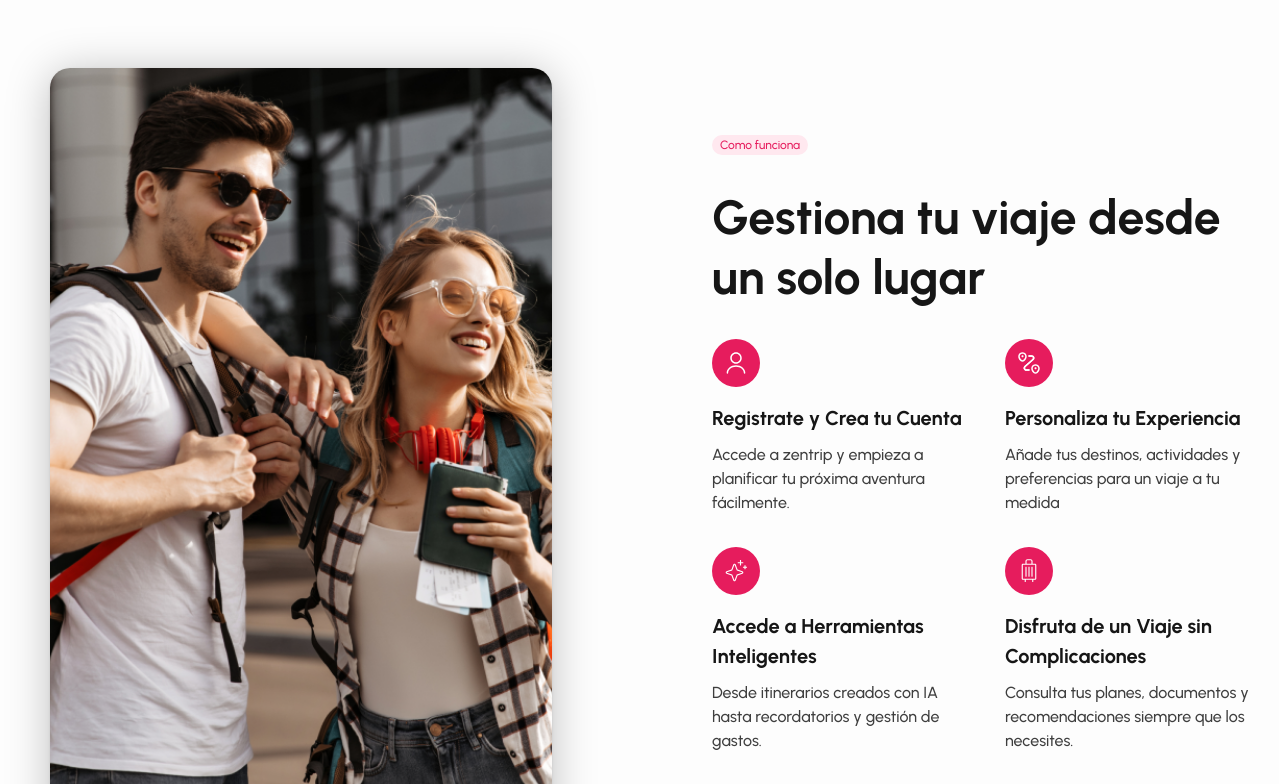
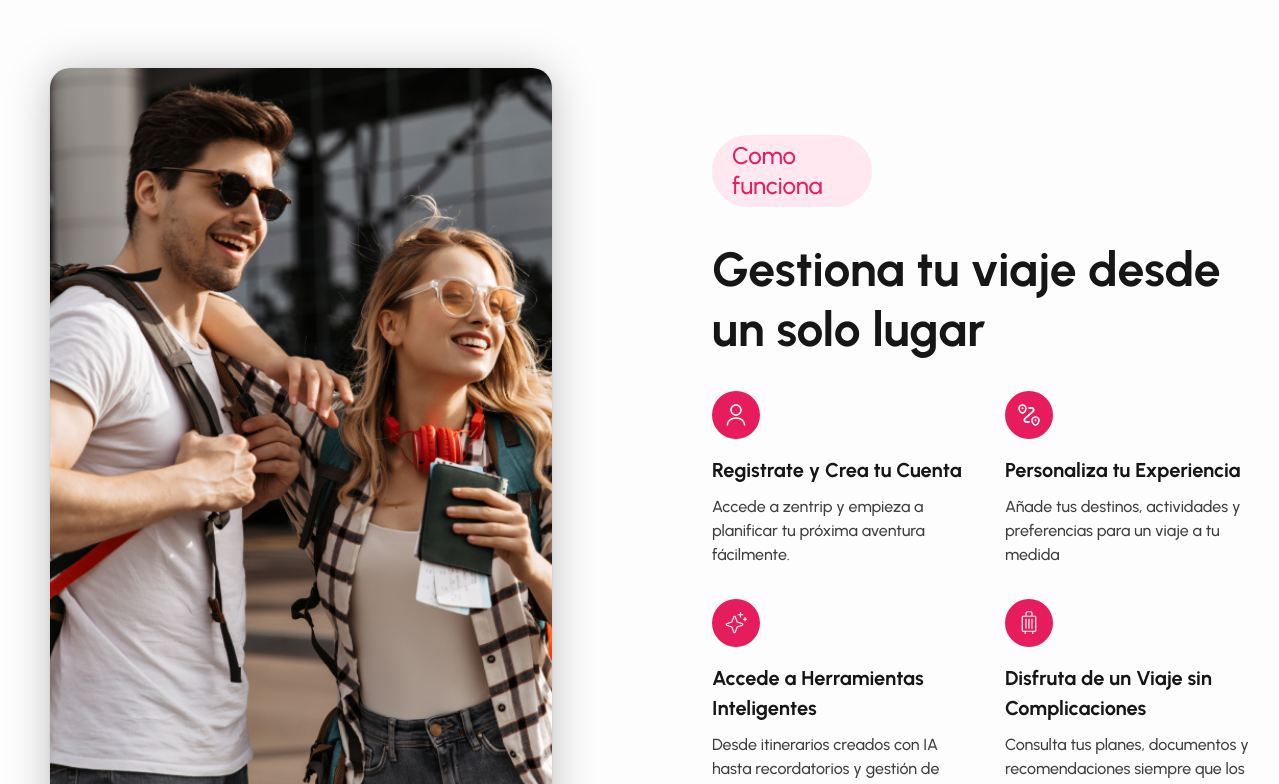
Before and after one commit to Ignacio918/viajes-app, a React (Vite) app in the folder viajes-app/: page / in a window 1536 px wide. Shown: the part 920-1704 px from the top of the page, without its empty margins (110-1389 px from the left). Built offline with nearby package versions, Linux system fonts and the light colour scheme; a web font is replaced by a local one.

Commit message:
arreglos en benefits y howitworks en nombre del badge

```diff
--- a/viajes-app/src/pages/Benefits.tsx
+++ b/viajes-app/src/pages/Benefits.tsx
@@ -41,8 +41,8 @@ const Benefits = () => {
             <div className="Frame22">
               <div className="Frame47">
                 <div className="Frame39">
-                  <div className="BadgeBenefits">
-                    <div className="Text">Beneficios</div>
+                  <div className="SectionBadge">
+                    <div className="SectionBadge__text">Beneficios</div>
                   </div>
                   <h2 className="main-title">Todo lo que zentrip puede hacer por ti</h2>
                 </div>
--- a/viajes-app/src/pages/HowItWorks.tsx
+++ b/viajes-app/src/pages/HowItWorks.tsx
@@ -19,7 +19,9 @@ const HowItWorks = () => {
         </div>
 
         <div className="how-it-works__right">
-          <div className="how-it-works__badge">Como funciona</div>
+          <div className="SectionBadge">
+            <span className="SectionBadge__text">Como funciona</span>
+          </div>
 
           <h2 className="how-it-works__title">
             Gestiona tu viaje desde un solo lugar
--- a/viajes-app/src/styles/Benefits.css
+++ b/viajes-app/src/styles/Benefits.css
@@ -39,13 +39,13 @@
   @apply flex flex-col gap-4;
 }
 
-.BadgeBenefits {
+.SectionBadge {
   @apply flex items-center justify-center bg-[#FFE8EF] rounded-[36px];
   width: 69px;
   height: 22px;
 }
 
-.BadgeBenefits .Text {
+.SectionBadge__text {
   @apply text-[#E61C5D] font-urbanist font-medium;
   font-size: 12px;
   line-height: 18px;
@@ -269,14 +269,14 @@
 }
 
 @media (min-width: 1440px) {
-  .BadgeBenefits {
+  .SectionBadge {
     width: auto;
     max-width: 160px;
     height: auto;
     padding: 6px 20px;
   }
 
-  .BadgeBenefits .Text {
+  .SectionBadge__text {
     font-size: 24px;
     line-height: 30px;
   }
--- a/viajes-app/src/styles/HowItWorks.css
+++ b/viajes-app/src/styles/HowItWorks.css
@@ -28,9 +28,17 @@
   padding-top: 67px;
 }
 
-.how-it-works__badge {
-  @apply w-fit px-2 py-0.5 bg-[#FFE8EF] text-[#E61C5D] text-xs font-urbanist font-medium rounded-[36px];
+.SectionBadge {
+  @apply flex items-center justify-center bg-[#FFE8EF] rounded-[36px];
+  width: 69px;
+  height: 22px;
   animation: slideIn 0.6s ease-out;
+}
+
+.SectionBadge__text {
+  @apply text-[#E61C5D] font-urbanist font-medium;
+  font-size: 12px;
+  line-height: 18px;
 }
 
 .how-it-works__title {
@@ -107,6 +115,20 @@
 }
 
 /* Media queries */
+@media (min-width: 1440px) {
+  .SectionBadge {
+    width: auto;
+    max-width: 160px;
+    height: auto;
+    padding: 6px 20px;
+  }
+
+  .SectionBadge__text {
+    font-size: 24px;
+    line-height: 30px;
+  }
+}
+
 @media (max-width: 1439px) {
   .how-it-works__container {
     padding: 0 60px;
@@ -126,7 +148,7 @@
     @apply text-center;
   }
 
-  .how-it-works__badge {
+  .SectionBadge {
     @apply mx-auto;
   }
 
```
